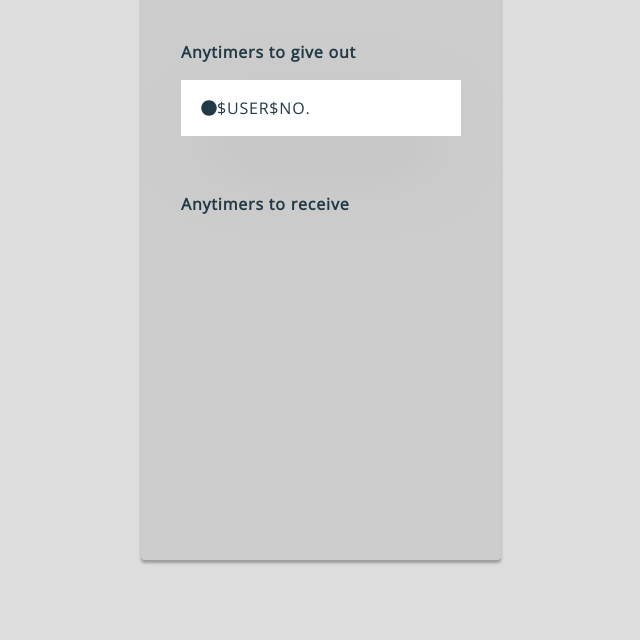
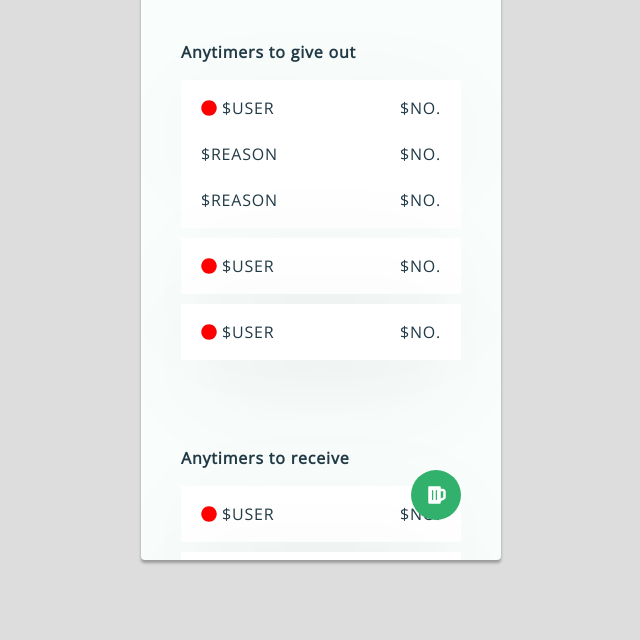
Before and after one commit to twanmulder/anytimers-temp, a plain HTML site: page concepting/3/index.html in a window 1280 px wide. Shown: the part 160-800 px from the top of the page, without its empty margins (319-959 px from the left). Drawn offline with nearby package versions, Linux system fonts and the light colour scheme.

Commit message:
Updated main page

```diff
--- a/concepting/3/index.html
+++ b/concepting/3/index.html
@@ -21,20 +21,59 @@
         <i class="fas fa-user-circle"></i>
       </div>
     </div>
+    <div class="drink-bttn">
+      <i class="fas fa-beer"></i>
+    </div>
+    <div class="anytimers">
       <div class="anytimers give">
         <h3>Anytimers to give out</h3>
         <div class="users">
           <div class="user">
             <i class="fas fa-circle"></i>
-          <h4>$USER</h4>
-          <h4>$NO.</h4>
+            <h4 class="username">$USER</h4>
+            <h4 class="number">$NO.</h4>
+          </div>
+          <div class="userlist">
+            <div class="userdetail">
+              <h5>$REASON</h5>
+              <h5 class="number">$NO.</h5>
+            </div>
+            <div class="userdetail">
+              <h5>$REASON</h5>
+              <h5 class="number">$NO.</h5>
+            </div>
+          </div>
+          <div class="user">
+            <i class="fas fa-circle"></i>
+            <h4 class="username">$USER</h4>
+            <h4 class="number">$NO.</h4>
+          </div>
+          <div class="user">
+            <i class="fas fa-circle"></i>
+            <h4 class="username">$USER</h4>
+            <h4 class="number">$NO.</h4>
           </div>
         </div>
       </div>
       <div class="anytimers receive">
         <h3>Anytimers to receive</h3>
+        <div class="users">
+          <div class="user">
+            <i class="fas fa-circle"></i>
+            <h4 class="username">$USER</h4>
+            <h4 class="number">$NO.</h4>
+          </div>
+          <div class="user">
+            <i class="fas fa-circle"></i>
+            <h4 class="username">$USER</h4>
+            <h4 class="number">$NO.</h4>
           </div>
         </div>
+      </div>
+    </div>
+
+  </div>
+
 </body>
 
 
--- a/concepting/css/colours.scss
+++ b/concepting/css/colours.scss
@@ -1,5 +1,5 @@
-// $app-bg: #F9FDFB;
-$app-bg: rgb(205, 205, 205);
+$app-bg: #F9FDFB;
+// $app-bg: rgb(205, 205, 205);
 
 $primary-green: #31b16c;
 $light-green: #4dd38b;
--- a/concepting/css/css.scss
+++ b/concepting/css/css.scss
@@ -23,12 +23,14 @@ body {
   border-radius: 4px;
   box-shadow: 0 3px 3px rgba(0, 0, 0, 0.3);
 
-  overflow: hidden;
+  overflow:hidden;
   background-color: $app-bg;
 
   margin: 15px;
   padding: 2.5rem;
   box-sizing: border-box;
+
+  position: relative;
 
   h1 {
     margin-top: 0;
@@ -107,6 +109,8 @@ form {
 
       padding: 0.25rem;
       padding-left: 0;
+
+      background-color: $app-bg;
 
       &::-webkit-input-placeholder {
         color: #edeeef;
@@ -274,8 +278,32 @@ form {
   }
 }
 
+.drink-bttn{
+  width: 50px;
+  height: 50px;
+
+  background-color: $primary-green;
+
+  border-radius: 50%;
+
+  position: absolute;
+  bottom: 2.5rem;
+  right: 2.5rem;
+
+  .fa-beer{
+    width: 20px;
+    height: 20px;
+
+    margin: 15px 16px;
+
+    color: white;
+  }
+}
+
 .anytimers{
   margin-top: 60px;
+
+  margin-bottom: calc(50px + 2.5rem);
 
   h3{
     font-weight: 600;
@@ -285,16 +313,22 @@ form {
     margin-top: 20px;
     .user{
       display: flex;
+      justify-content: space-between;
 
       background-color: white;
       -webkit-box-shadow: 0px 28px 91px -26px rgba(0,0,0,0.75);
       -moz-box-shadow: 0px 28px 91px -26px rgba(0,0,0,0.75);
       box-shadow: 0px 28px 91px -26px rgba(0,0,0,0.75);
 
-      padding: 20px 20px;
+      padding: 20px;
+      margin-top: 10px;
 
-      h4:first-child{
-        margin-left: 10px;
+      svg{
+        color: red;
+      }
+      .username{
+        flex-grow: 3;
+        margin-left: 5px;
       }
     }
   }
@@ -305,3 +339,16 @@ form {
 
   }
 }
+.userdetail{
+  display: flex;
+  justify-content: space-between;
+
+  background-color: white;
+
+  margin-top: -10px;
+  padding: 20px;
+
+  .number{
+    align-self: flex-end;
+  }
+}
```
Also changed, not shown: concepting/css/css.css, 1 other file. Lines whose indentation alone changed are shown as unchanged.
